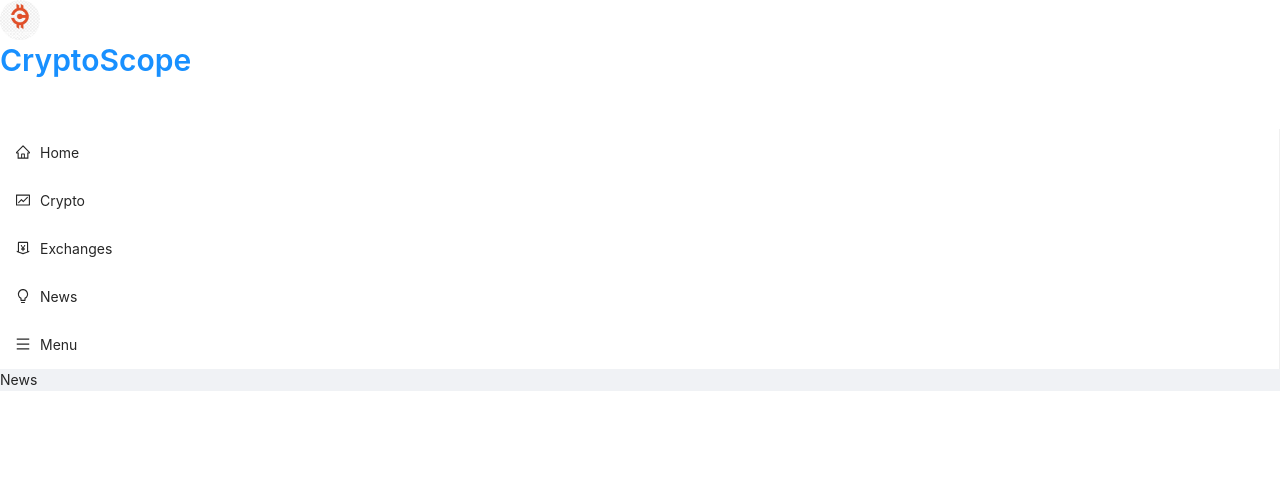
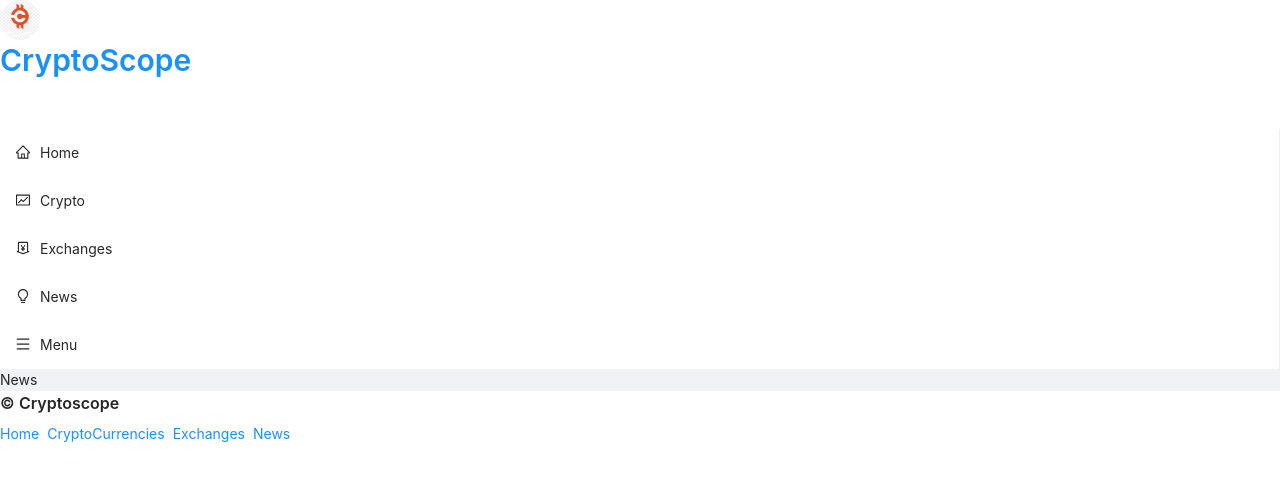
Before and after one commit to 21ciprian/cryptoscope, a React (Create React App) app: page /news in a window 1280 px wide. Shown: the top 480 px of the page. Built offline with nearby package versions, Linux system fonts and the light colour scheme.

Commit message:
Added links footer component

```diff
--- a/src/components/App/index.tsx
+++ b/src/components/App/index.tsx
@@ -3,6 +3,7 @@
 import {Route, Routes} from 'react-router-dom'
 import CryptoCurrencies from '../Cryptocurrencies'
 import Exchanges from '../Exchanges'
+import Footer from '../Footer'
 import Home from '../Home'
 import Navbar from '../Navbar'
 import News from '../News'
@@ -28,7 +29,9 @@
 					<Space></Space>
 				</Layout>
 			</section>
-			<section className='footer'></section>
+			<section className='footer'>
+				<Footer />
+			</section>
 		</section>
 	)
 }
--- /dev/null
+++ b/src/components/Footer/index.tsx
@@ -0,0 +1,20 @@
+import {Space, Typography} from 'antd'
+import React from 'react'
+import {Link} from 'react-router-dom'
+type Props = {}
+
+function Footer({}: Props) {
+	return (
+		<footer>
+			<Typography.Title level={5}>&copy; Cryptoscope</Typography.Title>
+			<Space>
+				<Link to='/'>Home</Link>
+				<Link to='/crypto'>CryptoCurrencies</Link>
+				<Link to='/exchanges'>Exchanges</Link>
+				<Link to='/news'>News</Link>
+			</Space>
+		</footer>
+	)
+}
+
+export default Footer
```
